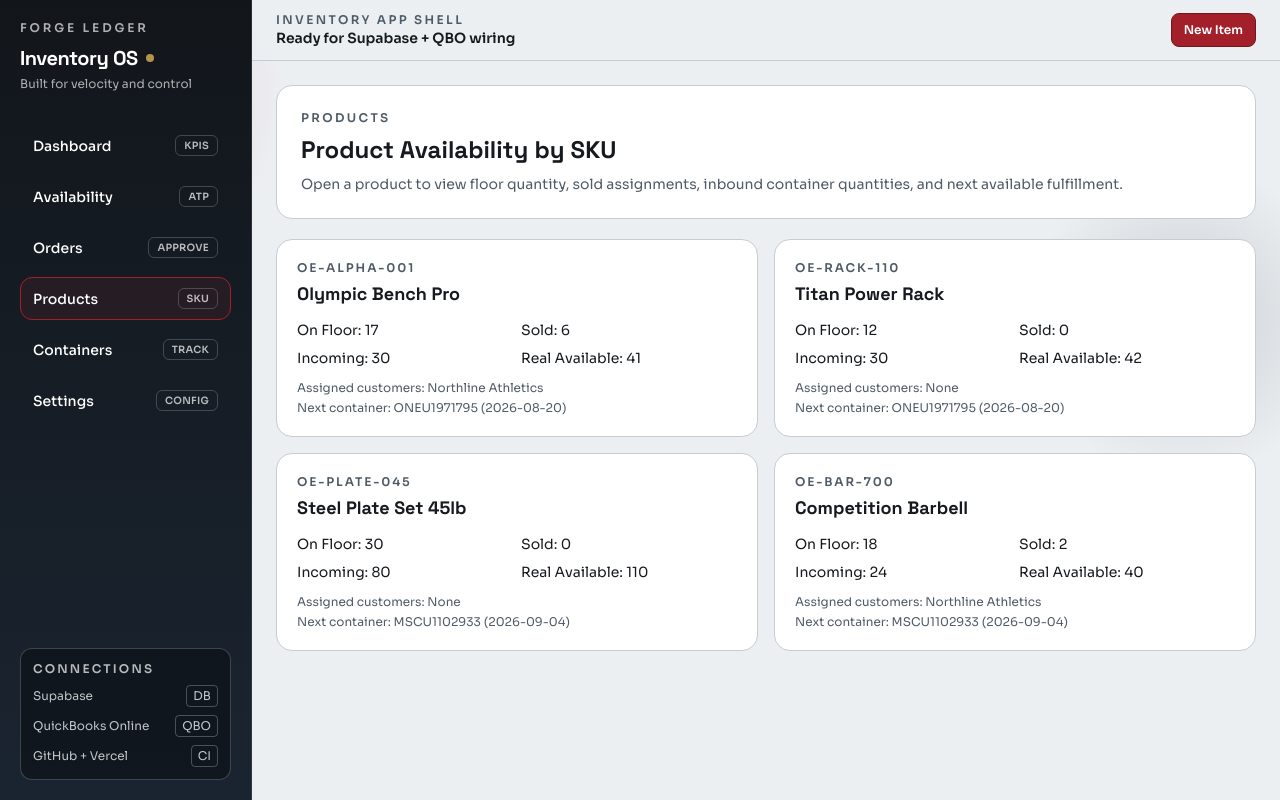
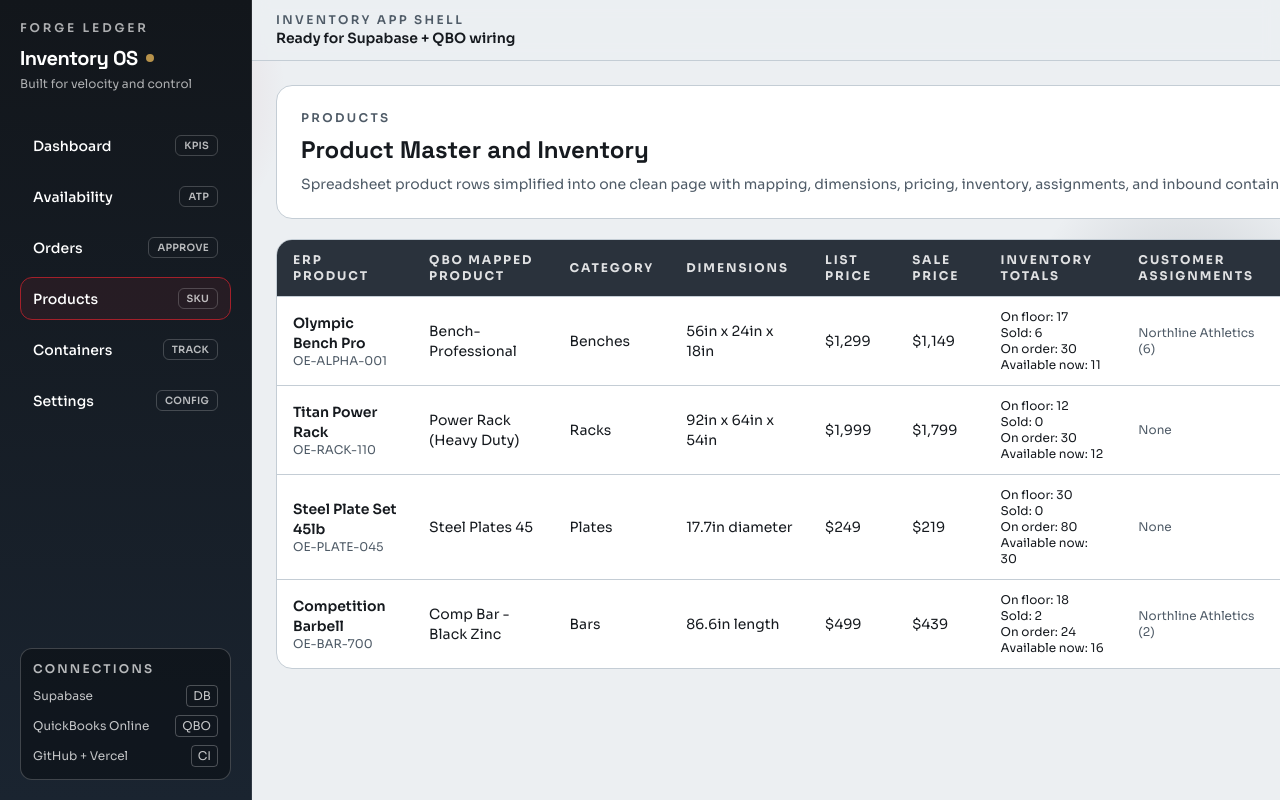
Before and after one commit to kadieharrett223-cloud/inventory-app, a Next.js app: page /products in a window 1280 px wide. Built offline with nearby package versions, Linux system fonts and the light colour scheme.

Commit message:
Align pages to spreadsheet fields with simplified availability products containers

```diff
--- a/src/app/api/container-log/route.ts
+++ b/src/app/api/container-log/route.ts
@@ -14,6 +14,7 @@ type ContainerRow = {
   on_ship_date: string | null;
   po_date: string | null;
   port_date: string | null;
+  delivery_date: string | null;
   port_name: string | null;
   payment_status: "Paid" | "Partially Paid" | "Unpaid";
   status:
@@ -61,6 +62,7 @@ function toShipment(
     onShipDate: container.on_ship_date ?? "",
     poDate: container.po_date ?? "",
     portDate: container.port_date ?? "",
+    deliveryDate: container.delivery_date ?? "",
     portName: container.port_name ?? "",
     paymentStatus: container.payment_status,
     status: container.status,
--- a/src/app/availability/page.tsx
+++ b/src/app/availability/page.tsx
@@ -21,10 +21,12 @@ export default function AvailabilityPage() {
           <thead className="bg-[#2a323c] text-xs uppercase tracking-[0.16em] text-white/85">
             <tr>
               <th className="px-4 py-3">Product</th>
+              <th className="px-4 py-3">Category</th>
+              <th className="px-4 py-3">On Order</th>
               <th className="px-4 py-3">On Floor</th>
               <th className="px-4 py-3">Sold</th>
-              <th className="px-4 py-3">Incoming</th>
-              <th className="px-4 py-3">Available Math</th>
+              <th className="px-4 py-3">For Sale</th>
+              <th className="px-4 py-3">Available Now</th>
               <th className="px-4 py-3">Next Container</th>
               <th className="px-4 py-3">ETA / Port Date</th>
             </tr>
@@ -45,12 +47,18 @@ export default function AvailabilityPage() {
                     <p className="font-semibold">{product.name}</p>
                     <p className="text-xs text-[var(--text-muted)]">{product.sku}</p>
                   </td>
+                  <td className="px-4 py-3">{product.category}</td>
+                  <td className="px-4 py-3">{snapshot.onOrderQty}</td>
                   <td className="px-4 py-3">{snapshot.onFloorQty}</td>
                   <td className="px-4 py-3">{snapshot.soldAssignedQty}</td>
-                  <td className="px-4 py-3">{snapshot.incomingQty}</td>
                   <td className="px-4 py-3">
                     <span className={`rounded-full px-2.5 py-1 text-xs font-semibold ${netClass}`}>
-                      {snapshot.onFloorQty} - {snapshot.soldAssignedQty} + {snapshot.incomingQty} = {snapshot.realAvailableQty}
+                      {snapshot.forSaleQty}
+                    </span>
+                  </td>
+                  <td className="px-4 py-3">
+                    <span className={`rounded-full px-2.5 py-1 text-xs font-semibold ${netClass}`}>
+                      {snapshot.availableNowQty}
                     </span>
                   </td>
                   <td className="px-4 py-3 text-xs">
--- a/src/app/containers/[containerId]/page.tsx
+++ b/src/app/containers/[containerId]/page.tsx
@@ -35,6 +35,7 @@ export default async function ContainerDetailPage({ params }: ContainerDetailPag
         <Metric label="Origin port date" value={container.originPortDate} />
         <Metric label="On ship date" value={container.onShipDate} />
         <Metric label="Port / Arrival date" value={`${container.portDate} (${container.portName})`} />
+        <Metric label="Delivery date" value={container.deliveryDate} />
         <Metric label="Lines" value={String(getContainerLineCount(container))} />
         <Metric label="Total units" value={String(getContainerTotalUnits(container))} />
       </div>
--- a/src/app/containers/page.tsx
+++ b/src/app/containers/page.tsx
@@ -60,9 +60,11 @@ export default function ContainersPage() {
               <tr>
                 <th className="px-4 py-3">Container / PO #</th>
                 <th className="px-4 py-3">Supplier</th>
+                <th className="px-4 py-3">Purchase Date</th>
                 <th className="px-4 py-3">Tracking #</th>
-                <th className="px-4 py-3">Status</th>
+                <th className="px-4 py-3">Tracking Status</th>
                 <th className="px-4 py-3">Port / ETA</th>
+                <th className="px-4 py-3">Delivery Date</th>
                 <th className="px-4 py-3">Payment</th>
                 <th className="px-4 py-3">Total Units</th>
                 <th className="px-4 py-3">Products</th>
@@ -78,6 +80,7 @@ export default function ContainersPage() {
                     <p className="text-xs text-[var(--text-muted)]">PO #{container.poNumber}</p>
                   </td>
                   <td className="px-4 py-3">{container.supplier}</td>
+                  <td className="px-4 py-3">{container.poDate}</td>
                   <td className="px-4 py-3">{container.trackingNumber}</td>
                   <td className="px-4 py-3">
                     <p className="font-semibold">{container.status}</p>
@@ -87,6 +90,7 @@ export default function ContainersPage() {
                     <p>{container.portDate}</p>
                     <p className="text-xs text-[var(--text-muted)]">{container.portName}</p>
                   </td>
+                  <td className="px-4 py-3">{container.deliveryDate}</td>
                   <td className="px-4 py-3">
                     <span
                       className={`rounded-full px-2.5 py-1 text-xs font-semibold ${
--- a/src/app/products/page.tsx
+++ b/src/app/products/page.tsx
@@ -1,6 +1,6 @@
 import Link from "next/link";
 import { computeProductAvailability, deriveAssignmentsFromApprovedInvoices } from "@/lib/inventory-core";
-import { containerShipments, customerInvoices, erpProducts } from "@/lib/inventory-data";
+import { containerShipments, customerInvoices, erpProducts, productMappings, qboProducts } from "@/lib/inventory-data";
 
 export default function ProductsPage() {
   const assignments = deriveAssignmentsFromApprovedInvoices(customerInvoices);
@@ -11,41 +11,80 @@ export default function ProductsPage() {
         <p className="text-xs font-semibold uppercase tracking-[0.2em] text-[var(--text-muted)]">
           Products
         </p>
-        <h2 className="mt-2 text-2xl font-bold">Product Availability by SKU</h2>
+        <h2 className="mt-2 text-2xl font-bold">Product Master and Inventory</h2>
         <p className="mt-2 text-sm text-[var(--text-muted)]">
-          Open a product to view floor quantity, sold assignments, inbound container quantities, and next available fulfillment.
+          Spreadsheet product rows simplified into one clean page with mapping, dimensions, pricing, inventory, assignments, and inbound containers.
         </p>
       </div>
 
-      <div className="grid gap-4 sm:grid-cols-2">
+      <div className="overflow-hidden rounded-2xl border border-[var(--line-soft)] bg-[var(--panel)]">
+        <div className="overflow-x-auto">
+          <table className="min-w-[1300px] text-left text-sm">
+            <thead className="bg-[#2a323c] text-xs uppercase tracking-[0.16em] text-white/85">
+              <tr>
+                <th className="px-4 py-3">ERP Product</th>
+                <th className="px-4 py-3">QBO Mapped Product</th>
+                <th className="px-4 py-3">Category</th>
+                <th className="px-4 py-3">Dimensions</th>
+                <th className="px-4 py-3">List Price</th>
+                <th className="px-4 py-3">Sale Price</th>
+                <th className="px-4 py-3">Inventory Totals</th>
+                <th className="px-4 py-3">Customer Assignments</th>
+                <th className="px-4 py-3">Incoming Containers</th>
+                <th className="px-4 py-3">Details</th>
+              </tr>
+            </thead>
+            <tbody>
               {erpProducts.map((product) => {
                 const snapshot = computeProductAvailability(product, assignments, containerShipments);
                 const assignedCustomers = assignments.filter((entry) => entry.productId === product.id);
+                const mapping = productMappings.find((entry) => entry.erpProductId === product.id);
+                const qboMapped = qboProducts.find((entry) => entry.id === mapping?.qboProductId);
+                const inboundContainers = containerShipments.filter((container) =>
+                  container.items.some((item) => item.erpProductId === product.id),
+                );
+
                 return (
+                  <tr key={product.id} className="border-t border-[var(--line-soft)]">
+                    <td className="px-4 py-3">
+                      <p className="font-semibold">{product.name}</p>
+                      <p className="text-xs text-[var(--text-muted)]">{product.sku}</p>
+                    </td>
+                    <td className="px-4 py-3">{qboMapped?.name ?? "Not mapped"}</td>
+                    <td className="px-4 py-3">{product.category}</td>
+                    <td className="px-4 py-3">{product.dimensions}</td>
+                    <td className="px-4 py-3">${product.listPrice.toLocaleString()}</td>
+                    <td className="px-4 py-3">${product.salePrice.toLocaleString()}</td>
+                    <td className="px-4 py-3 text-xs">
+                      <p>On floor: {snapshot.onFloorQty}</p>
+                      <p>Sold: {snapshot.soldAssignedQty}</p>
+                      <p>On order: {snapshot.onOrderQty}</p>
+                      <p>Available now: {snapshot.availableNowQty}</p>
+                    </td>
+                    <td className="px-4 py-3 text-xs text-[var(--text-muted)]">
+                      {assignedCustomers.length
+                        ? assignedCustomers.map((entry) => `${entry.customerName} (${entry.qty})`).join(", ")
+                        : "None"}
+                    </td>
+                    <td className="px-4 py-3 text-xs text-[var(--text-muted)]">
+                      {inboundContainers.length
+                        ? inboundContainers.map((container) => `${container.containerNo} (${container.portDate})`).join(", ")
+                        : "None"}
+                    </td>
+                    <td className="px-4 py-3">
                       <Link
-              key={product.id}
                         href={`/products/${product.id}`}
-              className="rounded-2xl border border-[var(--line-soft)] bg-[var(--panel)] p-5 hover:border-[var(--brand-accent)]"
+                        className="rounded-md border border-[var(--line-soft)] px-2.5 py-1.5 text-xs font-semibold hover:border-[var(--brand-accent)]"
                       >
-              <p className="text-xs font-semibold uppercase tracking-[0.16em] text-[var(--text-muted)]">
-                {product.sku}
-              </p>
-              <h3 className="mt-1 text-lg font-bold">{product.name}</h3>
-              <div className="mt-3 grid grid-cols-2 gap-2 text-sm">
-                <p>On Floor: {snapshot.onFloorQty}</p>
-                <p>Sold: {snapshot.soldAssignedQty}</p>
-                <p>Incoming: {snapshot.incomingQty}</p>
-                <p>Real Available: {snapshot.realAvailableQty}</p>
-              </div>
-              <p className="mt-3 text-xs text-[var(--text-muted)]">
-                Assigned customers: {assignedCustomers.length ? assignedCustomers.map((entry) => entry.customerName).join(", ") : "None"}
-              </p>
-              <p className="mt-1 text-xs text-[var(--text-muted)]">
-                Next container: {snapshot.nextContainerNo ?? "None"} {snapshot.nextContainerDate ? `(${snapshot.nextContainerDate})` : ""}
-              </p>
+                        Details
                       </Link>
+                    </td>
+                  </tr>
                 );
               })}
+            </tbody>
+          </table>
+        </div>
       </div>
     </section>
   );
--- a/src/lib/inventory-core.ts
+++ b/src/lib/inventory-core.ts
@@ -13,6 +13,10 @@ export type ErpProduct = {
   id: string;
   sku: string;
   name: string;
+  category: string;
+  dimensions: string;
+  listPrice: number;
+  salePrice: number;
   onFloorQty: number;
 };
 
@@ -59,6 +63,7 @@ export type ContainerShipment = {
   onShipDate: string;
   poDate: string;
   portDate: string;
+  deliveryDate: string;
   portName: string;
   paymentStatus: InvoicePaymentStatus;
   status: ContainerMilestoneStage;
@@ -81,6 +86,9 @@ export type ProductAvailabilitySnapshot = {
   soldAssignedQty: number;
   incomingQty: number;
   oversoldQty: number;
+  onOrderQty: number;
+  forSaleQty: number;
+  availableNowQty: number;
   realAvailableQty: number;
   nextContainerNo: string | null;
   nextContainerDate: string | null;
@@ -143,7 +151,10 @@ export function computeProductAvailability(
     .sort((a, b) => a.container.portDate.localeCompare(b.container.portDate));
 
   const incomingQty = incomingContainers.reduce((sum, entry) => sum + entry.qty, 0);
+  const onOrderQty = incomingQty;
   const oversoldQty = Math.max(0, soldAssignedQty - onFloorQty);
+  const availableNowQty = onFloorQty - soldAssignedQty;
+  const forSaleQty = availableNowQty + onOrderQty;
   const realAvailableQty = onFloorQty - soldAssignedQty + incomingQty;
 
   const next = incomingContainers[0];
@@ -155,6 +166,9 @@ export function computeProductAvailability(
     soldAssignedQty,
     incomingQty,
     oversoldQty,
+    onOrderQty,
+    forSaleQty,
+    availableNowQty,
     realAvailableQty,
     nextContainerNo: next?.container.containerNo ?? null,
     nextContainerDate: next?.container.portDate ?? null,
--- a/src/lib/inventory-data.ts
+++ b/src/lib/inventory-data.ts
@@ -1,10 +1,46 @@
 import type { ContainerShipment, CustomerInvoice, ErpProduct, ProductMapping, QboProduct } from "@/lib/inventory-core";
 
 export const erpProducts: ErpProduct[] = [
-  { id: "p1", sku: "OE-ALPHA-001", name: "Olympic Bench Pro", onFloorQty: 5 },
-  { id: "p2", sku: "OE-RACK-110", name: "Titan Power Rack", onFloorQty: 12 },
-  { id: "p3", sku: "OE-PLATE-045", name: "Steel Plate Set 45lb", onFloorQty: 30 },
-  { id: "p4", sku: "OE-BAR-700", name: "Competition Barbell", onFloorQty: 8 },
+  {
+    id: "p1",
+    sku: "OE-ALPHA-001",
+    name: "Olympic Bench Pro",
+    category: "Benches",
+    dimensions: "56in x 24in x 18in",
+    listPrice: 1299,
+    salePrice: 1149,
+    onFloorQty: 5,
+  },
+  {
+    id: "p2",
+    sku: "OE-RACK-110",
+    name: "Titan Power Rack",
+    category: "Racks",
+    dimensions: "92in x 64in x 54in",
+    listPrice: 1999,
+    salePrice: 1799,
+    onFloorQty: 12,
+  },
+  {
+    id: "p3",
+    sku: "OE-PLATE-045",
+    name: "Steel Plate Set 45lb",
+    category: "Plates",
+    dimensions: "17.7in diameter",
+    listPrice: 249,
+    salePrice: 219,
+    onFloorQty: 30,
+  },
+  {
+    id: "p4",
+    sku: "OE-BAR-700",
+    name: "Competition Barbell",
+    category: "Bars",
+    dimensions: "86.6in length",
+    listPrice: 499,
+    salePrice: 439,
+    onFloorQty: 8,
+  },
 ];
 
 export const qboProducts: QboProduct[] = [
@@ -77,6 +113,7 @@ export const containerShipments: ContainerShipment[] = [
     onShipDate: "2026-05-28",
     poDate: "2026-03-10",
     portDate: "2026-08-20",
+    deliveryDate: "2026-08-29",
     portName: "Long Beach",
     paymentStatus: "Paid",
     status: "On the ship",
@@ -104,6 +141,7 @@ export const containerShipments: ContainerShipment[] = [
     onShipDate: "2026-06-26",
     poDate: "2026-04-21",
     portDate: "2026-09-04",
+    deliveryDate: "2026-09-13",
     portName: "Savannah",
     paymentStatus: "Partially Paid",
     status: "At origin port",
@@ -128,6 +166,7 @@ export const containerShipments: ContainerShipment[] = [
     onShipDate: "2026-02-19",
     poDate: "2026-01-05",
     portDate: "2026-04-24",
+    deliveryDate: "2026-04-30",
     portName: "Long Beach",
     paymentStatus: "Paid",
     status: "Received into inventory",
```
Also changed, not shown: 1 other file (tests, documents, lock files or other folders). Lines whose indentation alone changed are shown as unchanged.
